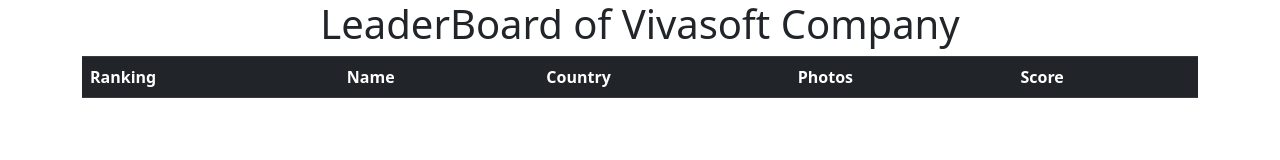
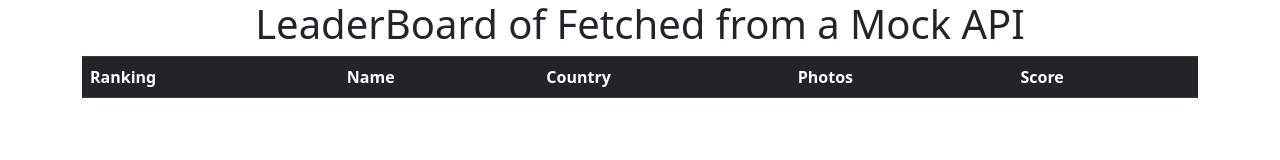
Before and after one commit to surid165/Website-with-API-fetch-in-Table, a plain HTML site: page index.html in a window 1280 px wide. Drawn offline with nearby package versions, Linux system fonts and the light colour scheme; no server answers.

Commit message:
Update index.html

```diff
--- a/index.html
+++ b/index.html
@@ -15,7 +15,7 @@
 </head>
 <body>
   <div class="container">
-    <h1 class="text-center">LeaderBoard of Vivasoft Company</h1>
+    <h1 class="text-center">LeaderBoard of Fetched from a Mock API</h1>
       <table class="table" id="myTable">
             <thead class="table-dark table-bordered">
               <tr>
```
